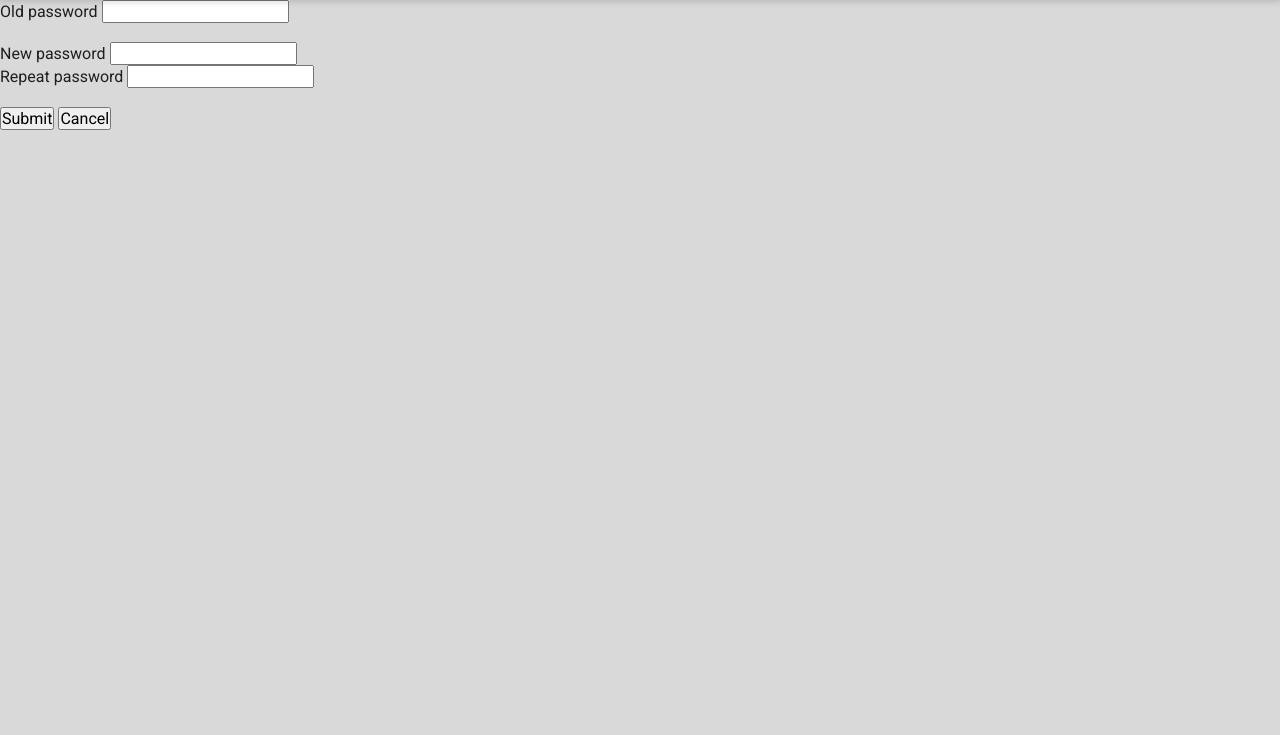
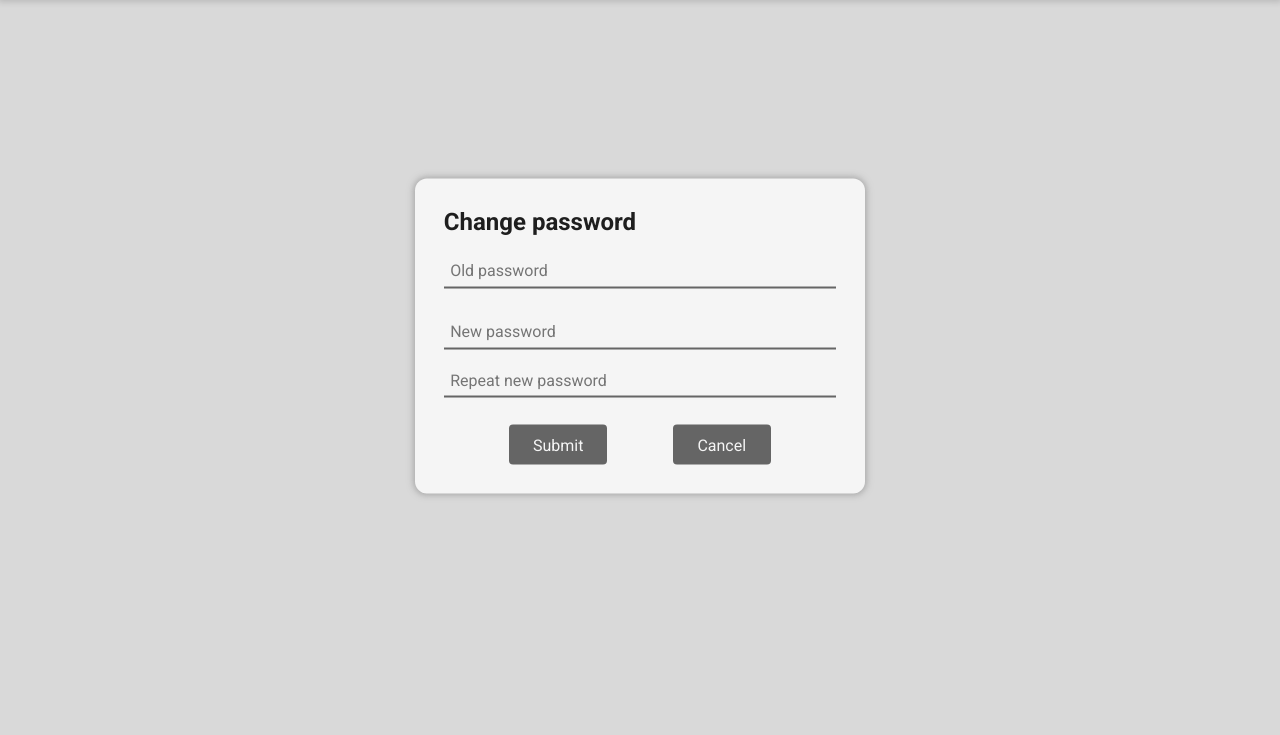
Before and after one commit to pablogmdsoftware/bus_system, a Django app: page /accounts/profile/password/ in a window 1280 px wide. Shown: the part 65-800 px from the top of the page. Run offline with Django 5.2, Linux system fonts and the light colour scheme; the visitor is signed in with stand-in values (Sample User, id 1).

Commit message:
Stylize change passwoord page

```diff
--- /dev/null
+++ b/mysite/booking/static/booking/change_password.css
@@ -0,0 +1,81 @@
+main {
+    min-height: calc(100vh - 65px);
+    display: grid;
+    place-content: center;
+}
+
+.password {
+    width: 450px;
+    padding: 1.8rem;
+    border-radius: 12px;
+    box-shadow: 0 0 0.4rem 0.1rem rgba(128, 128, 128, 0.562);
+    background-color: whitesmoke;
+    display: flex;
+    flex-flow: column nowrap;
+    transform: translate(0,-10%);
+}
+
+.password__header {
+    margin-bottom: 1.2rem;
+}
+
+.password__inputContainer {
+    margin-bottom: 0.8rem;
+}
+
+.password__inputContainer input {
+    width: 100%;
+    padding: 0.4rem;
+    margin-bottom: 0.9rem;
+    background: transparent;
+    border: none;
+    color: var(--contrast);
+    border-bottom: 2px solid var(--contrast);
+}
+
+.password__inputContainer input:placeholder-shown {
+    border-bottom: 2px solid var(--secondary);
+}
+
+.password__inputContainer input:focus {
+    border-bottom: 2px solid var(--contrast)
+}
+
+.password__button:hover {
+    background-color: var(--secondary-hover);
+}
+
+.errorMessage {
+    margin-bottom: 0.8rem;
+    font-size: 0.9rem;
+}
+
+.password__button {
+    width: 25%;
+    height: 2.5rem;
+    padding: 0.6rem 0;
+    place-self: center;
+    border-radius: 0.25rem;
+    border: none;
+    cursor:pointer;
+    background-color: var(--secondary);
+    color: whitesmoke;
+}
+
+.password__submitContainer {
+    display: flex;
+    justify-content: space-evenly;
+}
+
+input:focus {
+    outline: none;
+}
+
+input:-webkit-autofill,
+input:-webkit-autofill:hover,
+input:-webkit-autofill:focus,
+input:-webkit-autofill:active{
+    -webkit-background-clip: text;
+    -webkit-text-fill-color: var(--contrast);
+    box-shadow: inset 0 0 20px 20px whitesmoke;
+}
--- a/mysite/booking/static/booking/normalize.css
+++ b/mysite/booking/static/booking/normalize.css
@@ -33,3 +33,7 @@ input {
     --base: #D9D9D9;
     --contrast: #1E1E1E;
 }
+
+.nodisplay {
+    display: none;
+}
--- a/mysite/booking/templates/booking/change_password.html
+++ b/mysite/booking/templates/booking/change_password.html
@@ -7,46 +7,50 @@
     {% load static %}
     <link rel="stylesheet" href="{% static 'booking/normalize.css' %}">
     <link rel="stylesheet" href="{% static 'booking/navbar.css' %}">
+    <link rel="stylesheet" href="{% static 'booking/change_password.css' %}">
 </head>
 <body>
     <header>
         {% include "./inclusions/navbar.html" %}
     </header>
     <main>
-        <form action="{% url 'booking:password' %}" method="post">
+        <article class="password">
+            <form action="{% url 'booking:password' %}" method="post" class="password__form">
                 {% csrf_token %}
+                <h2 class="password__header">Change password</h2>
+                <div>
+                    <div class="password__inputContainer">
                         {% if incorrect_password %}
-            <p>{{incorrect_password}}</p>
+                        <p class="errorMessage">{{incorrect_password}}</p>
                         {% endif %}
-            <div>
                         {% if errors.old_password %}
-                <p>{{errors.old_password}}</p>
+                        <p class="errorMessage">{{errors.old_password}}</p>
                         {% endif %}
-                <label for="old_password">Old password</label>
-                <input type="password" name="old_password">
+                        <label for="old_password" class="nodisplay">Old password</label>
+                        <input type="password" name="old_password" placeholder="Old password">
                     </div>
-            <br>
+                    <div class="password__inputContainer">
                         {% if not_same_password and not errors.new_password and not errors.repeat_password %}
-            <p>{{not_same_password}}</p>
+                        <p class="errorMessage">{{not_same_password}}</p>
                         {% endif %}
-            <div>
                         {% if errors.new_password %}
-                <p>{{errors.new_password}}</p>
+                        <p class="errorMessage">{{errors.new_password}}</p>
                         {% endif %}
-                <label for="new_password">New password</label>
-                <input type="password" name="new_password">
+                        <label for="new_password" class="nodisplay">New password</label>
+                        <input type="password" name="new_password" placeholder="New password" id="newPassword">
+                        {% if errors.repeat_password %}
+                        <p class="errorMessage">{{errors.repeat_password}}</p>
+                        {% endif %}
+                        <label for="repeat_password" class="nodisplay">Repeat password</label>
+                        <input type="password" name="repeat_password" placeholder="Repeat new password">
                     </div>
-            <div>
-                {% if errors.repeat_password %}
-                <p>{{errors.repeat_password}}</p>
-                {% endif %}
-                <label for="repeat_password">Repeat password</label>
-                <input type="password" name="repeat_password">
                 </div>
-            <br>
-            <input type="submit" name="action" value="Submit">
-            <input type="submit" name="action" value="Cancel">
+                <div class="password__submitContainer">
+                    <input type="submit" name="action" value="Submit" class="password__button">
+                    <input type="submit" name="action" value="Cancel" class="password__button">
+                </div>
             </form>
+        </article>
     </main>
 </body>
 </html>
```
Lines whose indentation alone changed are shown as unchanged.
